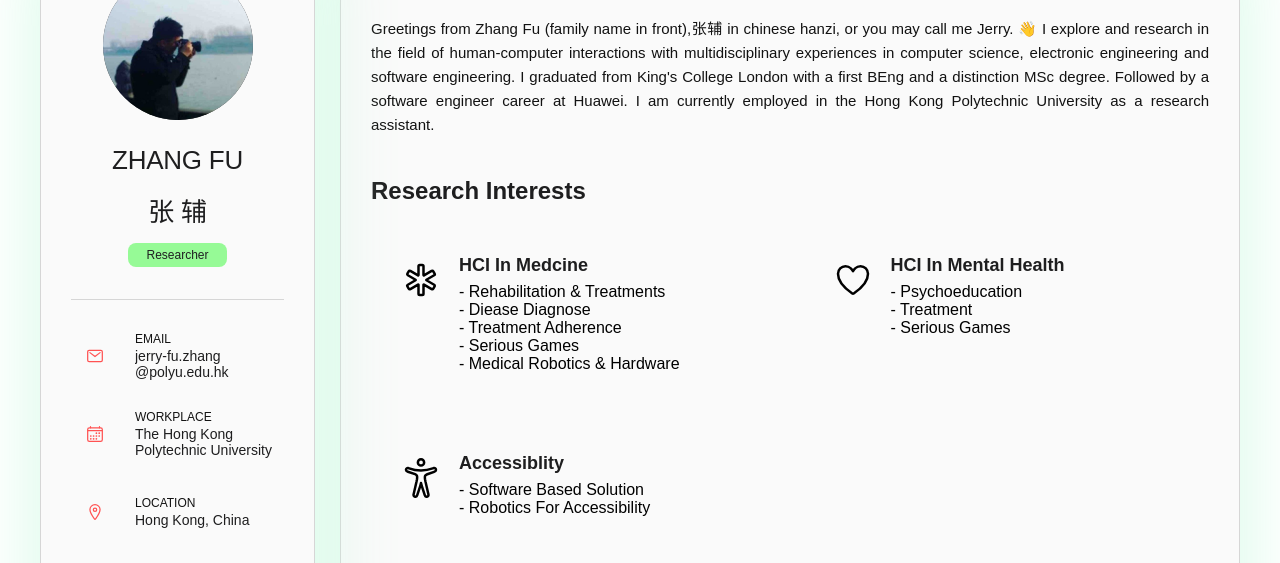
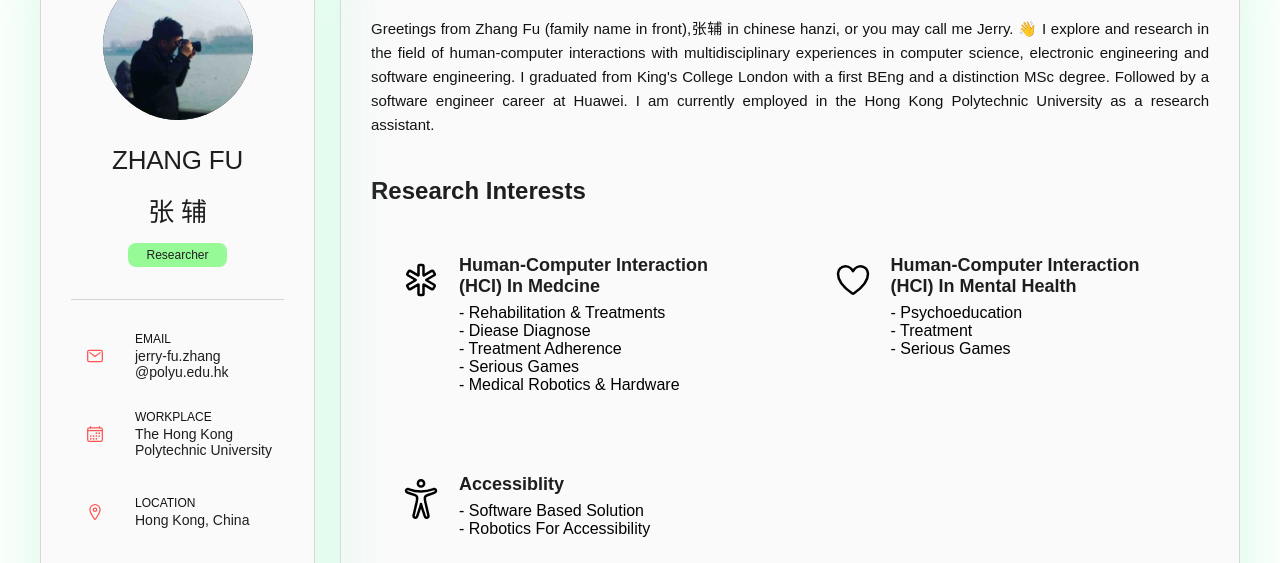
Before and after one commit to nablafx/fzsite, a plain HTML site: page index.html in a window 1280 px wide. Shown: the part 151-714 px from the top of the page. Drawn offline with nearby package versions, Linux system fonts and the light colour scheme.

Commit message:
changed research interest title

```diff
--- a/assets/css/style.css
+++ b/assets/css/style.css
@@ -540,7 +540,7 @@ main {
 
 .researchIns-icon-box img { margin: auto; }
 
-.researchIns-content-box { text-align: center; }
+.researchIns-content-box { text-align: left; }
 
 .researchIns-item-title { margin-bottom: 7px; }
 
--- a/index.html
+++ b/index.html
@@ -232,7 +232,7 @@
               </div>
 
               <div class="researchIns-content-box">
-                <h4 class="h4 researchIns-item-title">HCI In Medcine</h4>
+                <h4 class="h4 researchIns-item-title">Human-Computer Interaction (HCI) In Medcine</h4>
 
                 <p class="researchIns-item-text">
                   <ol>
@@ -254,7 +254,7 @@
               </div>
 
               <div class="researchIns-content-box">
-                <h4 class="h4 researchIns-item-title">HCI in Mental Health</h4>
+                <h4 class="h4 researchIns-item-title">Human-Computer Interaction (HCI) in Mental Health</h4>
 
                 <p class="researchIns-item-text">
                   <ol>
@@ -289,7 +289,6 @@
 
 
           </ul>
-
 
 
         </section>
```
